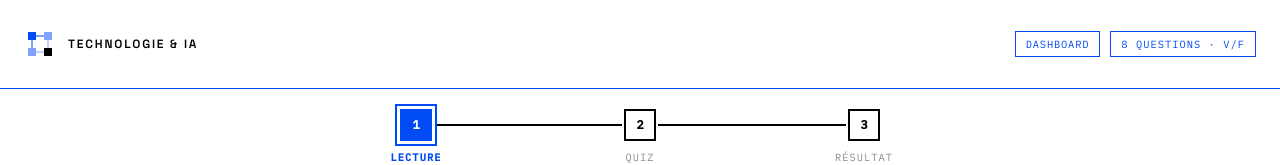
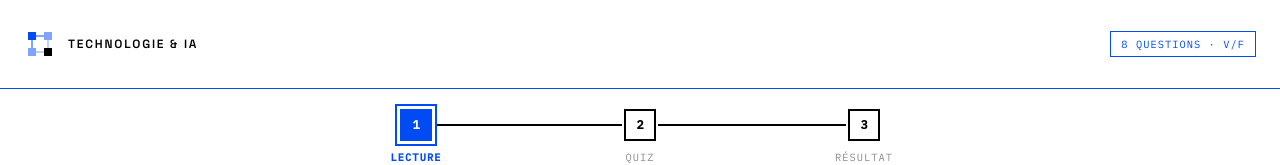
Before and after one commit to clevencode/Question, a plain HTML site: page index.html in a window 1280 px wide. Shown: the top 165 px of the page. Drawn offline with Linux system fonts and the light colour scheme.

Commit message:
Remover link do dashboard do projeto do aluno

```diff
--- a/css/style.css
+++ b/css/style.css
@@ -239,9 +239,6 @@ body {
   padding: 4px 10px;
   cursor: pointer;
   min-height: auto;
-  text-decoration: none;
-  display: inline-flex;
-  align-items: center;
 }
 
 .nav__tag {
--- a/index.html
+++ b/index.html
@@ -27,7 +27,6 @@
             <span class="nav__title">Technologie &amp; IA</span>
         </button>
         <div class="nav__actions">
-            <a href="../dashboard-institucional/" class="nav__history">Dashboard</a>
             <button type="button" id="nav-history-btn" class="nav__history hidden" onclick="showHistory()" aria-label="Voir l'historique">
                 Historique
             </button>
```
